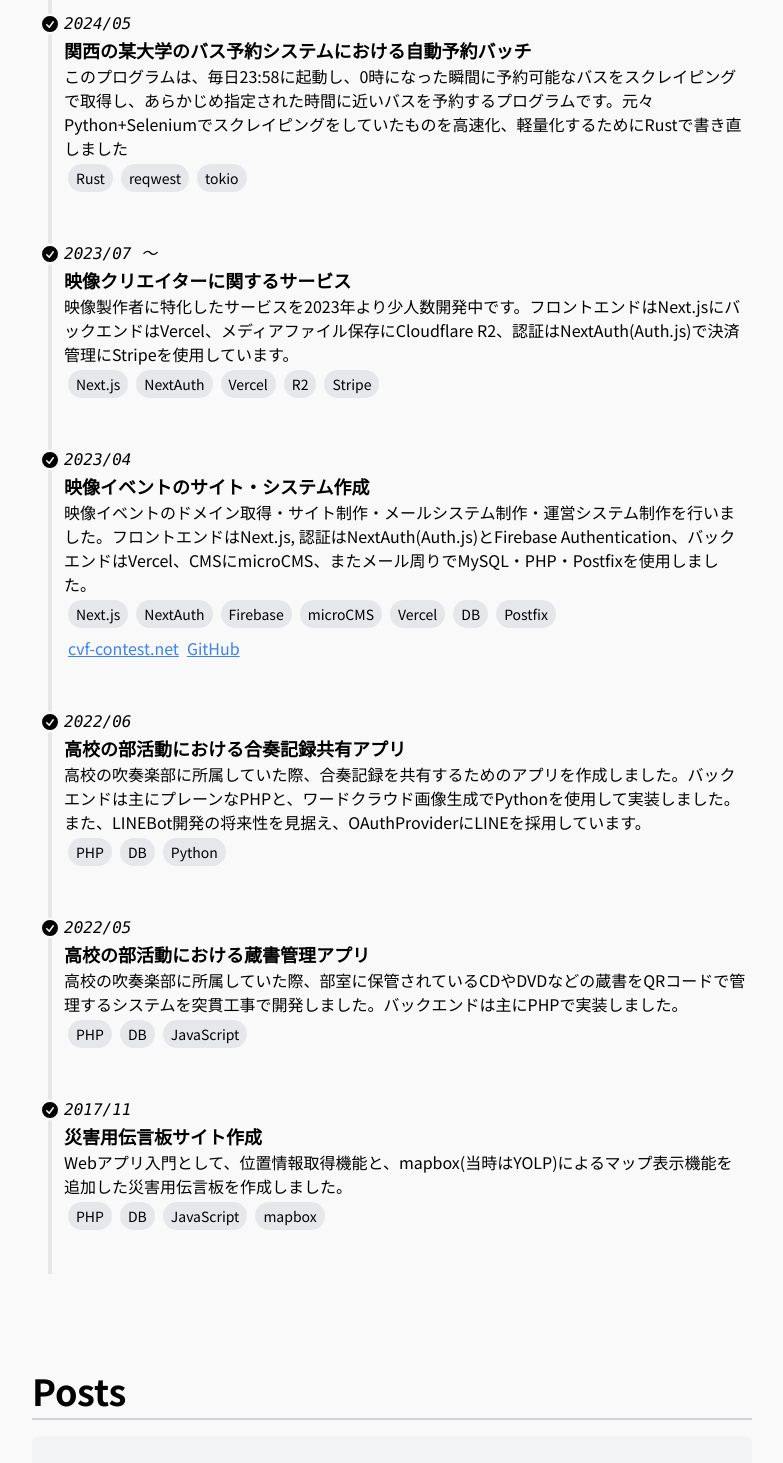
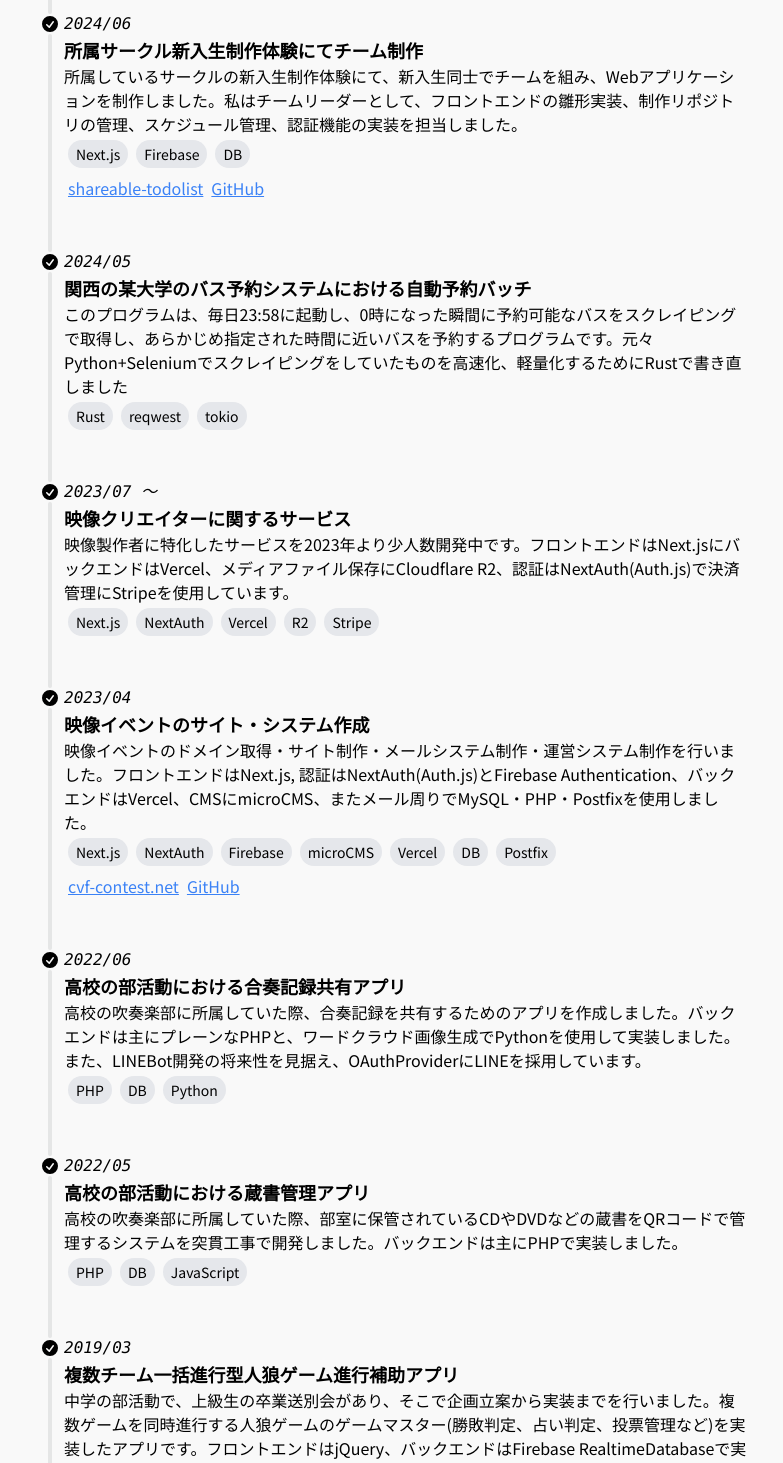
Before and after one commit to nenrinyear/nenrinyear, a Next.js app: page / in a window 1280 px wide. Shown: the part 1300-2763 px from the top of the page, without its empty margins (248-1031 px from the left). Built offline with nearby package versions, Linux system fonts and the light colour scheme.

Commit message:
✨add works

```diff
--- a/src/app/Works.tsx
+++ b/src/app/Works.tsx
@@ -19,6 +19,19 @@ const Works = [
                 name: "2024年度ランチタイムトーク", url: "http://info.cse.kyoto-su.ac.jp/?page_id=11695"
             },
         ],
+    },
+    {
+        title: "所属サークル新入生制作体験にてチーム制作",
+        date: "2024/06",
+        description: "所属しているサークルの新入生制作体験にて、新入生同士でチームを組み、Webアプリケーションを制作しました。私はチームリーダーとして、フロントエンドの雛形実装、制作リポジトリの管理、スケジュール管理、認証機能の実装を担当しました。",
+        techStack: ["Next.js", "Firebase", "DB"],
+        link: [
+            {
+                name: "shareable-todolist", url: "https://shareable-todo.nenrin.me/"
+            }, {
+                name: "GitHub", url: "https://github.com/nenrinyear/shareable-todolist"
+            }
+        ]
     },
     {
         title: "関西の某大学のバス予約システムにおける自動予約バッチ",
@@ -56,6 +69,12 @@ const Works = [
         date: "2022/05",
         description: "高校の吹奏楽部に所属していた際、部室に保管されているCDやDVDなどの蔵書をQRコードで管理するシステムを突貫工事で開発しました。バックエンドは主にPHPで実装しました。",
         techStack: ["PHP", "DB", "JavaScript"],
+    },
+    {
+        title: "複数チーム一括進行型人狼ゲーム進行補助アプリ",
+        date: "2019/03",
+        description: "中学の部活動で、上級生の卒業送別会があり、そこで企画立案から実装までを行いました。複数ゲームを同時進行する人狼ゲームのゲームマスター(勝敗判定、占い判定、投票管理など)を実装したアプリです。フロントエンドはjQuery、バックエンドはFirebase RealtimeDatabaseで実装しました。",
+        techStack: ["jQuery", "Firebase"],
     },
     {
         title: "災害用伝言板サイト作成",
@@ -123,7 +142,7 @@ export default function WorksList() {
                                 {work.link && Array.isArray(work.link) && (
                                     <div className="flex flex-row flex-wrap">
                                         {work.link.map((link, i) => (
-                                            <a key={i} href={link.url} className="text-blue-500 underline m-1">{link.name}</a>
+                                            <a key={i} href={link.url} target="_blank" rel="noopener noreferrer" className="text-blue-500 underline m-1">{link.name}</a>
                                         ))}
                                     </div>
                                 )}
```
